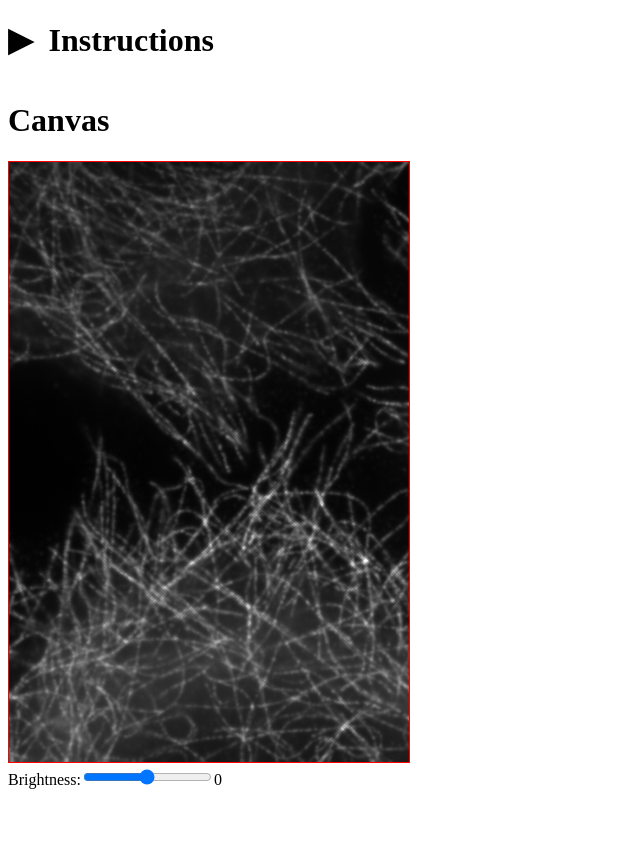
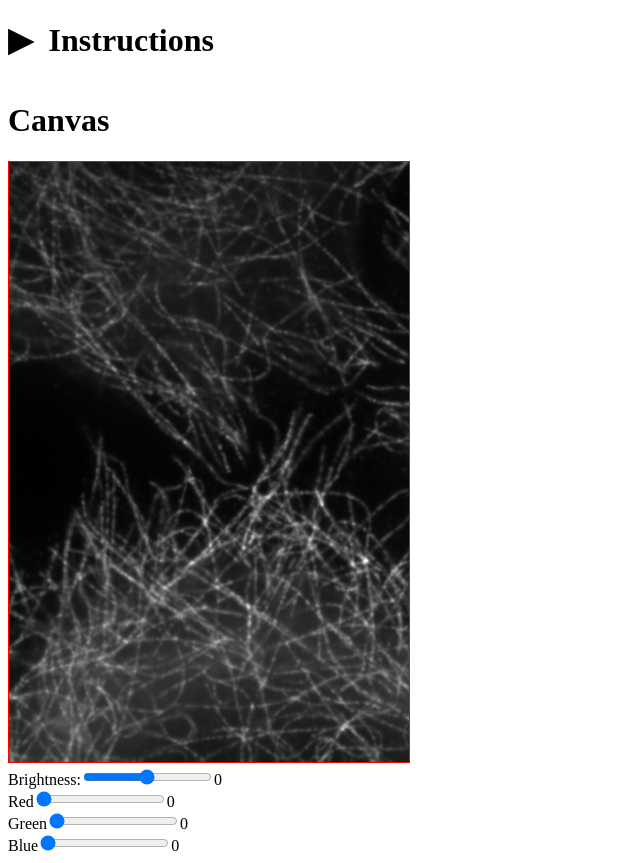
Before and after one commit to rob137/canvas-color-sliders, a React (Create React App) app: page / in a window 1280 px wide. Shown: the whole page, without its empty margins (0-640 px from the left). Before the commit the page ends 800 px from the top, so only its background shows below. Built offline with nearby package versions, Linux system fonts and the light colour scheme.

Commit message:
Add color sliders

```diff
--- a/src/Canvas.jsx
+++ b/src/Canvas.jsx
@@ -1,5 +1,6 @@
 import React, { useEffect, useRef, useState } from "react";
 import BrightnessSlider from "./components/BrightnessSlider";
+import ColorSlider from "./components/ColorSlider";
 
 const getOriginalPixels = (canvas, image) => {
   if (canvas) {
@@ -10,36 +11,45 @@ const getOriginalPixels = (canvas, image) => {
   }
   return [];
 };
-
-const updateBrightness = (canvas, originalPixels, brightness) => {
-  const [w, h] = [canvas.width, canvas.height];
-  const context = canvas.getContext("2d");
-  const imageData = context.createImageData(w, h);
-  let pixels = imageData.data;
-
-  for (let p = 0; p < pixels.length; p++) {
-    if (p % 4 !== 3) {
-      pixels[p] = originalPixels[p] + brightness;
-    } else {
-      // Every 4th pixel is alpha value, which we don't want to modify
-      pixels[p] = originalPixels[p];
-    }
-  }
-  canvas.getContext("2d").putImageData(imageData, 0, 0);
-};
-
 export default () => {
   const [originalPixels, setOriginalPixels] = useState([]);
+  const [brightness, setBrightness] = useState(1);
+  const [red, setRed] = useState(0);
+  const [green, setGreen] = useState(0);
+  const [blue, setBlue] = useState(0);
   const canvasRef = useRef(null);
 
   useEffect(() => {
     let image = new Image();
     image.onload = () => {
-      setOriginalPixels(getOriginalPixels(canvasRef.current, image));
+      const op = getOriginalPixels(canvasRef.current, image);
+      setOriginalPixels(op);
     };
     image.crossOrigin = "Anonymous";
     image.src = "tubulin.png";
   }, []);
+
+  useEffect(() => {}, [brightness, red, green, blue]);
+
+  const updateImage = (canvas, originalPixels, value, color) => {
+    const colors = ["red", "green", "blue"];
+    const [w, h] = [canvas.width, canvas.height];
+    const context = canvas.getContext("2d");
+    const imageData = context.createImageData(w, h);
+    let pixels = imageData.data;
+
+    for (let p = 0; p < pixels.length; p++) {
+      if (
+        (color === "brightness" && p % 4 !== 3) ||
+        p % 4 === colors.indexOf(color)
+      ) {
+        pixels[p] = originalPixels[p] + value;
+      } else {
+        pixels[p] = originalPixels[p];
+      }
+    }
+    canvas.getContext("2d").putImageData(imageData, 0, 0);
+  };
 
   return (
     <>
@@ -51,7 +61,31 @@ export default () => {
         style={{ border: "1px solid red" }}
       />
       <BrightnessSlider
-        callback={v => updateBrightness(canvasRef.current, originalPixels, v)}
+        callback={v => {
+          updateImage(canvasRef.current, originalPixels, v, "brightness");
+          setBrightness(v);
+        }}
+      />
+      <ColorSlider
+        callback={v => {
+          updateImage(canvasRef.current, originalPixels, v, "red");
+          setRed(v);
+        }}
+        color={"red"}
+      />
+      <ColorSlider
+        callback={v => {
+          updateImage(canvasRef.current, originalPixels, v, "green");
+          setGreen(v);
+        }}
+        color={"green"}
+      />
+      <ColorSlider
+        callback={v => {
+          updateImage(canvasRef.current, originalPixels, v, "blue");
+          setBlue(v);
+        }}
+        color={"blue"}
       />
     </>
   );
--- /dev/null
+++ b/src/components/ColorSlider.jsx
@@ -0,0 +1,29 @@
+import React, { useState } from "react";
+
+export default ({ callback, color }) => {
+  const [value, setValue] = useState(0);
+
+  const handleChange = newValue => {
+    setValue(newValue);
+    if (callback) {
+      callback(newValue);
+    }
+  };
+
+  const colorCaps = color[0].toUpperCase() + color.slice(1);
+  return (
+    <div>
+      <span>{colorCaps}</span>
+      <input
+        type="range"
+        value={value}
+        onChange={v => {
+          handleChange(parseInt(v.target.value));
+        }}
+        min={0}
+        max={50}
+      />
+      <span>{value}</span>
+    </div>
+  );
+};
```
